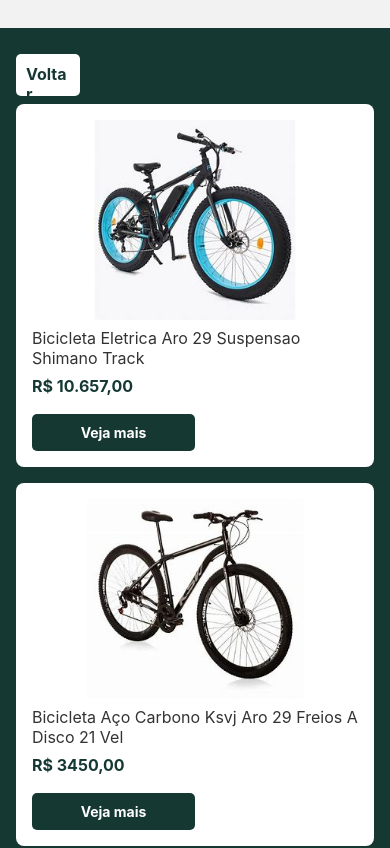
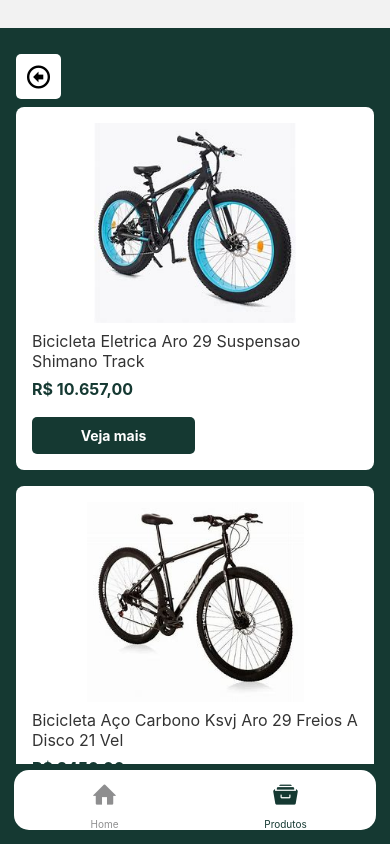
Before and after one commit to FILIPE1708/Project_react_native, a React Native app in the folder projeto-react-native-carlos/: screen /Lista in a window 390 px wide. Shown: the top 848 px of the page. Built offline with nearby package versions, Linux system fonts and the light colour scheme; no server answers.

Commit message:
Atualização do tipo de navegação e ajuste de campos

```diff
--- a/projeto-react-native-carlos/package.json
+++ b/projeto-react-native-carlos/package.json
@@ -9,6 +9,7 @@
   "dependencies": {
     "@expo/vector-icons": "^13.0.0",
     "@expo/webpack-config": "^0.17.2",
+    "@react-navigation/bottom-tabs": "^6.5.7",
     "@react-navigation/native": "^6.1.6",
     "@react-navigation/stack": "^6.3.16",
     "expo": "~47.0.12",
--- a/projeto-react-native-carlos/src/screens/Carrinho/index.tsx
+++ b/projeto-react-native-carlos/src/screens/Carrinho/index.tsx
@@ -2,7 +2,7 @@ import React from 'react';
 import { View, Text, Image, StyleSheet, TouchableOpacity } from 'react-native';
 import { RouteProp } from '@react-navigation/native';
 import { useNavigation } from '@react-navigation/native';
-import { StackNavigationProp } from '@react-navigation/stack';
+import { BottomTabNavigationProp } from '@react-navigation/bottom-tabs';
 import { NavegacaoPrincipalParams } from '../navigations';
 
 export interface carrinhoProps{
@@ -11,14 +11,14 @@ export interface carrinhoProps{
 
 export function Carrinho(props: carrinhoProps) {
 
-    type navProp = StackNavigationProp<NavegacaoPrincipalParams, "Carrinho">;
+    type navProp = BottomTabNavigationProp<NavegacaoPrincipalParams, "Carrinho">;
     const navigation = useNavigation<navProp>();
 
   return (
     <View style={styles.container}>
       <View style={styles.cardContainer}>
-        <TouchableOpacity style={styles.butVoltar} onPress={() => navigation.goBack()}>
-            <Text style={styles.butVoltarText}>Voltar</Text>
+        <TouchableOpacity style={styles.butVoltar} onPress={() => navigation.navigate('Produto', {imagem: props.route.params.imagem, descricao: props.route.params.descricao, preco: props.route.params.preco})}>
+            <Text style={styles.butVoltarText}>X</Text>
         </TouchableOpacity>
         <Text style={styles.preco}>Vamos continuar com o processo de compra?</Text>
         <Image source={props.route.params.imagem} style={styles.imagem} />
@@ -40,11 +40,11 @@ const styles = StyleSheet.create({
     justifyContent: 'center',
   },
   butVoltar: {
-    backgroundColor: '#FF0000',
+    backgroundColor: '#153932',
     padding: 10,
     borderRadius: 5,
     marginTop: 10,
-    width: 64,
+    width: 50,
     height: 42,
   },
   butVoltarText: {
--- a/projeto-react-native-carlos/src/screens/Comprar/index.tsx
+++ b/projeto-react-native-carlos/src/screens/Comprar/index.tsx
@@ -1,13 +1,13 @@
 import React from 'react';
 import { View, Text, Image, StyleSheet, Button,TouchableOpacity } from 'react-native';
 import { useNavigation } from '@react-navigation/native';
-import { StackNavigationProp } from '@react-navigation/stack';
+import { BottomTabNavigationProp } from '@react-navigation/bottom-tabs';
 import { NavegacaoPrincipalParams } from '../navigations';
 
 export interface comprarProps{}
 
 export function Comprar(props: comprarProps){
-    type navProp = StackNavigationProp<NavegacaoPrincipalParams, "Comprar">;
+    type navProp = BottomTabNavigationProp<NavegacaoPrincipalParams, "Comprar">;
     const navigation = useNavigation<navProp>();
 
     return (
--- a/projeto-react-native-carlos/src/screens/Endereco/index.tsx
+++ b/projeto-react-native-carlos/src/screens/Endereco/index.tsx
@@ -2,13 +2,13 @@ import { Formik } from 'formik';
 import { useState } from 'react';
 import {StyleSheet, Text, TextInput, View, Image, TouchableOpacity } from 'react-native';
 import { useNavigation } from '@react-navigation/native';
-import { StackNavigationProp } from '@react-navigation/stack';
+import { BottomTabNavigationProp } from '@react-navigation/bottom-tabs';
 import { NavegacaoPrincipalParams } from '../navigations';
 
 export interface enderecoProps{}
 
 export function Endereco(props: enderecoProps) {
-  type navProp = StackNavigationProp<NavegacaoPrincipalParams, "Endereco">;
+  type navProp = BottomTabNavigationProp<NavegacaoPrincipalParams, "Endereco">;
   const navigation = useNavigation<navProp>();
 
 
--- a/projeto-react-native-carlos/src/screens/Inicio/index.tsx
+++ b/projeto-react-native-carlos/src/screens/Inicio/index.tsx
@@ -1,14 +1,14 @@
 import React, { useState } from 'react';
 import { View, Text, StyleSheet, TouchableOpacity, Image } from 'react-native';
 import { useNavigation } from '@react-navigation/native';
-import { StackNavigationProp } from '@react-navigation/stack';
+import { BottomTabNavigationProp } from '@react-navigation/bottom-tabs';
 import { NavegacaoPrincipalParams } from '../navigations';
 
 export interface inicioProps{}
 
 export function Inicio(props: inicioProps) {
 
-  type navProp = StackNavigationProp<NavegacaoPrincipalParams, "Inicio">;
+  type navProp = BottomTabNavigationProp<NavegacaoPrincipalParams, "Inicio">;
   const navigation = useNavigation<navProp>();
 
   return (
--- a/projeto-react-native-carlos/src/screens/Pedido/index.tsx
+++ b/projeto-react-native-carlos/src/screens/Pedido/index.tsx
@@ -1,13 +1,13 @@
 import React, { useState } from 'react';
 import { View, Text, StyleSheet, Image, TouchableOpacity } from 'react-native';
 import { useNavigation } from '@react-navigation/native';
-import { StackNavigationProp } from '@react-navigation/stack';
+import { BottomTabNavigationProp } from '@react-navigation/bottom-tabs';
 import { NavegacaoPrincipalParams } from '../navigations';
 
 export interface pedidoProps{}
 
 export function Pedido(props: pedidoProps){
-    type navProp = StackNavigationProp<NavegacaoPrincipalParams, "Pedido">;
+    type navProp = BottomTabNavigationProp<NavegacaoPrincipalParams, "Pedido">;
     const navigation = useNavigation<navProp>();
 
     const [purchaseComplete, setPurchaseComplete] = useState(false);
--- a/projeto-react-native-carlos/src/screens/Produto/index.tsx
+++ b/projeto-react-native-carlos/src/screens/Produto/index.tsx
@@ -1,8 +1,9 @@
-import {StyleSheet, Text, TextInput, View, Image, TouchableOpacity} from 'react-native';
+import {StyleSheet, Text, TextInput, View, Image, TouchableOpacity, SafeAreaView, ScrollView} from 'react-native';
 import { useNavigation } from '@react-navigation/native';
 import { RouteProp } from '@react-navigation/native';
-import { StackNavigationProp } from '@react-navigation/stack';
+import { BottomTabNavigationProp } from '@react-navigation/bottom-tabs';
 import { NavegacaoPrincipalParams } from '../navigations';
+import { Entypo  } from '@expo/vector-icons';
 
 
 export interface produtoProps{
@@ -11,12 +12,17 @@ export interface produtoProps{
 
 export function Produto(props: produtoProps) {
 
-    type navProp = StackNavigationProp<NavegacaoPrincipalParams, "Produto">;
+    type navProp = BottomTabNavigationProp<NavegacaoPrincipalParams, "Produto">;
     const navigation = useNavigation<navProp>();
 
     return (
       <View style={styles.container}>
             <>
+              <TouchableOpacity style={styles.butVoltar} onPress={() => navigation.navigate('Lista')}>
+                <Text style={styles.butVoltarText}><Entypo name="arrow-with-circle-left" size={24} color="black" /></Text>
+              </TouchableOpacity>
+              <SafeAreaView style={styles.safeArea}>
+                <ScrollView contentContainerStyle={styles.scrollView}>
                 <Image source={props.route.params.imagem}/>
                 <Text style={styles.text}>{props.route.params.descricao}</Text>
                 <Text style={styles.textValue}>R$:{props.route.params.preco}</Text>
@@ -34,6 +40,8 @@ export function Produto(props: produtoProps) {
               <Text style={styles.text}>
                 {props.route.params.descDetalhada}
               </Text>
+                </ScrollView>
+              </SafeAreaView>
             </>
       </View>
     );
@@ -45,8 +53,16 @@ const styles = StyleSheet.create({
       backgroundColor: 'white',
       flex: 1,
       marginTop: 50,
-    alignItems: 'center'
-
+      alignItems: 'flex-start',
+    },
+    safeArea: {
+      flex: 1,
+      minHeight: '80%',
+    },
+    scrollView: {
+      flexGrow: 1,
+      paddingBottom: 100,
+      alignItems: 'center',
     },
     text: {
       fontSize: 20,
@@ -78,5 +94,19 @@ const styles = StyleSheet.create({
       color: '#FFF',
       fontWeight: 'bold',
       textAlign: 'center',
-  }
+    },
+    butVoltar: {
+      backgroundColor: '#FFF',
+      padding: 10,
+      borderRadius: 5,
+      marginTop: 10,
+      width: 45,
+      height: 55,
+    },
+    butVoltarText: {
+      fontSize: 16,
+      color: '#153932',
+      fontWeight: 'bold',
+      textAlign: 'center'
+    },
   });
--- a/projeto-react-native-carlos/src/screens/Promocao/index.tsx
+++ b/projeto-react-native-carlos/src/screens/Promocao/index.tsx
@@ -1,13 +1,13 @@
 import React, { useState } from 'react';
 import { View, Text, StyleSheet, Image, ScrollView, TouchableOpacity, Button } from 'react-native';
 import { useNavigation } from '@react-navigation/native';
-import { StackNavigationProp } from '@react-navigation/stack';
+import { BottomTabNavigationProp } from '@react-navigation/bottom-tabs';
 import { NavegacaoPrincipalParams } from '../navigations';
 
 export interface promocaoProps{}
 
 export function Promocao(props: promocaoProps){
-    type navProp = StackNavigationProp<NavegacaoPrincipalParams, "Promocao">;
+    type navProp = BottomTabNavigationProp<NavegacaoPrincipalParams, "Promocao">;
     const navigation = useNavigation<navProp>();
 
     return (
--- a/projeto-react-native-carlos/src/screens/listagem/index.tsx
+++ b/projeto-react-native-carlos/src/screens/listagem/index.tsx
@@ -1,8 +1,9 @@
 import React, { useState } from 'react';
 import { View, Text, FlatList, Image, TouchableOpacity, StyleSheet, ImageSourcePropType } from 'react-native';
 import { useNavigation } from '@react-navigation/native';
-import { StackNavigationProp } from '@react-navigation/stack';
+import { BottomTabNavigationProp } from '@react-navigation/bottom-tabs';
 import { NavegacaoPrincipalParams } from '../navigations';
+import { Entypo  } from '@expo/vector-icons';
 
 export type Produto = {
   id: number;
@@ -13,7 +14,7 @@ export type Produto = {
 }
 
 export function Lista() {
-    type navProp = StackNavigationProp<NavegacaoPrincipalParams, "Lista">;
+    type navProp = BottomTabNavigationProp<NavegacaoPrincipalParams, "Lista">;
     const navigation = useNavigation<navProp>();
 
 
@@ -65,8 +66,8 @@ export function Lista() {
 
       return (
         <View style={styles.container}>
-          <TouchableOpacity style={styles.butVoltar} onPress={() => navigation.goBack()}>
-            <Text style={styles.butVoltarText}>Voltar</Text>
+          <TouchableOpacity style={styles.butVoltar} onPress={() => navigation.navigate('Promocao')}>
+            <Text style={styles.butVoltarText}><Entypo name="arrow-with-circle-left" size={24} color="black" /></Text>
           </TouchableOpacity>
           <FlatList data={produtos} renderItem={({ item }) => (
               <View style={styles.card}>
@@ -90,19 +91,21 @@ const styles = StyleSheet.create({
     marginTop: 28,
     paddingTop: 16,
     paddingHorizontal: 16,
+    paddingBottom: 80
   },
   butVoltar: {
     backgroundColor: '#FFF',
     padding: 10,
     borderRadius: 5,
     marginTop: 10,
-    width: 64,
-    height: 42,
+    width: 45,
+    height: 45,
   },
   butVoltarText: {
     fontSize: 16,
     color: '#153932',
     fontWeight: 'bold',
+    textAlign: 'center'
   },
   card: {
     backgroundColor: '#FFF',
--- a/projeto-react-native-carlos/src/screens/login/index.tsx
+++ b/projeto-react-native-carlos/src/screens/login/index.tsx
@@ -3,7 +3,7 @@ import { useState, useEffect } from 'react';
 import {StyleSheet, Text, TextInput, View, Image, TouchableOpacity, Vibration, Alert } from 'react-native';
 import * as Yup from 'yup';
 import { useNavigation } from '@react-navigation/native';
-import { StackNavigationProp } from '@react-navigation/stack';
+import { BottomTabNavigationProp } from '@react-navigation/bottom-tabs';
 import { NavegacaoPrincipalParams } from '../navigations';
 import * as LocalAuthentication from 'expo-local-authentication';
 import { getAuth, signInWithEmailAndPassword } from '@firebase/auth';
@@ -12,7 +12,7 @@ export interface loginProps{}
 
 export function Login(props: loginProps) {
 
-  type navProp = StackNavigationProp<NavegacaoPrincipalParams, "Login">;
+  type navProp = BottomTabNavigationProp<NavegacaoPrincipalParams, "Login">;
   const navigation = useNavigation<navProp>();
   const[isAuthenticated, setIsAuthenticated] = useState(false);
   const [isCredentialsEntered, setCredentialsEntered] = useState(false);
--- a/projeto-react-native-carlos/src/screens/navigations/index.tsx
+++ b/projeto-react-native-carlos/src/screens/navigations/index.tsx
@@ -1,5 +1,5 @@
-import { NavigationContainer } from '@react-navigation/native'
-import { createStackNavigator } from '@react-navigation/stack'
+import { NavigationContainer } from '@react-navigation/native';
+import { createBottomTabNavigator } from '@react-navigation/bottom-tabs';
 import { Inicio } from '../Inicio';
 import { Login } from '../login';
 import { Cadastro } from '../Cadastro';
@@ -10,6 +10,7 @@ import { Endereco } from '../Endereco';
 import { Comprar } from '../Comprar';
 import { Pedido } from '../Pedido';
 import { Promocao } from '../Promocao';
+import { Entypo  } from '@expo/vector-icons';
 
 export type NavegacaoPrincipalParams = {
     Inicio: undefined,
@@ -24,21 +25,21 @@ export type NavegacaoPrincipalParams = {
     Promocao: undefined
 }
 
-const Stack = createStackNavigator<NavegacaoPrincipalParams>();
+const Tab = createBottomTabNavigator<NavegacaoPrincipalParams>();
 
 export const NavegacaoPrincipal = () => (
     <NavigationContainer>
-        <Stack.Navigator screenOptions={{headerShown:false}}>
-            <Stack.Screen name='Inicio' component={Inicio}/>
-            <Stack.Screen name='Login' component={Login}/>
-            <Stack.Screen name='Cadastro' component={Cadastro}/>
-            <Stack.Screen name='Promocao' component={Promocao}/>
-            <Stack.Screen name='Lista' component={Lista}/>
-            <Stack.Screen name='Produto' component={Produto}/>
-            <Stack.Screen name='Carrinho' component={Carrinho}/>
-            <Stack.Screen name='Endereco' component={Endereco}/>
-            <Stack.Screen name='Comprar' component={Comprar}/>
-            <Stack.Screen name='Pedido' component={Pedido}/>
-        </Stack.Navigator>
+        <Tab.Navigator screenOptions={{headerShown:false, tabBarActiveTintColor: '#153932', tabBarStyle: {position: 'absolute', marginBottom: 14, marginRight: 14, marginLeft: 14, borderTopWidth: 0, borderRadius: 15, backgroundColor: '#ffff', height: 60}}}>
+            <Tab.Screen name='Inicio' component={Inicio} options={{tabBarStyle: { display: 'none'}, tabBarButton: () => null}}/>
+            <Tab.Screen name='Login' component={Login} options={{tabBarStyle: { display: 'none' }, tabBarButton: () => null}}/>
+            <Tab.Screen name='Cadastro' component={Cadastro} options={{tabBarStyle: { display: 'none' }, tabBarButton: () => null}}/>
+            <Tab.Screen name='Promocao' component={Promocao} options={{tabBarLabel: 'Home', tabBarIcon: ({color, size}) => {return <Entypo name="home" size={size} color={color} />;}}}/>
+            <Tab.Screen name='Lista' component={Lista} options={{tabBarLabel: 'Produtos', tabBarIcon: ({color, size}) => {return <Entypo name="archive" size={size} color={color} />;}}}/>
+            <Tab.Screen name='Produto' component={Produto} options={{tabBarButton: () => null}}/>
+            <Tab.Screen name='Carrinho' component={Carrinho} options={{tabBarButton: () => null}}/>
+            <Tab.Screen name='Endereco' component={Endereco} options={{tabBarButton: () => null}}/>
+            <Tab.Screen name='Comprar' component={Comprar} options={{tabBarButton: () => null}}/>
+            <Tab.Screen name='Pedido' component={Pedido} options={{tabBarButton: () => null}}/>
+        </Tab.Navigator>
     </NavigationContainer>
 )
```
Also changed, not shown: projeto-react-native-carlos/src/screens/Cadastro/index.tsx (+4 -3 lines), 1 other file (tests, documents, lock files or other folders). Lines whose indentation alone changed are shown as unchanged.
